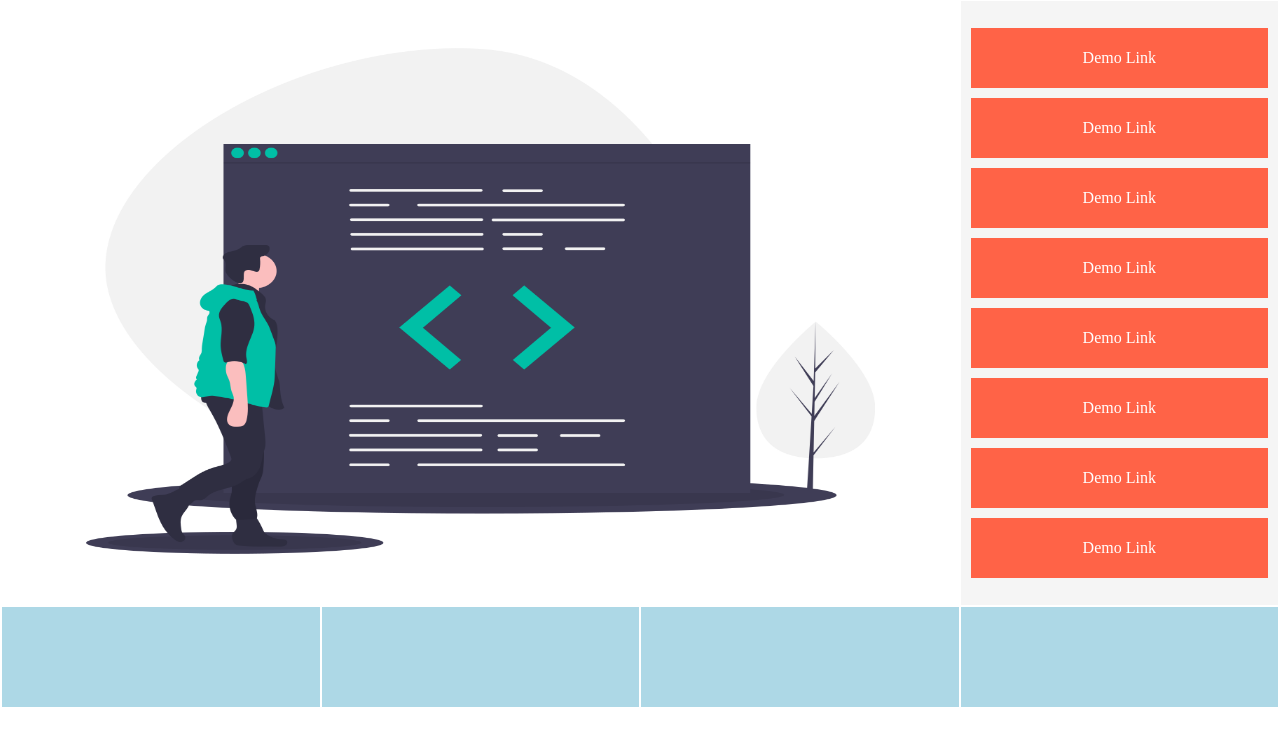
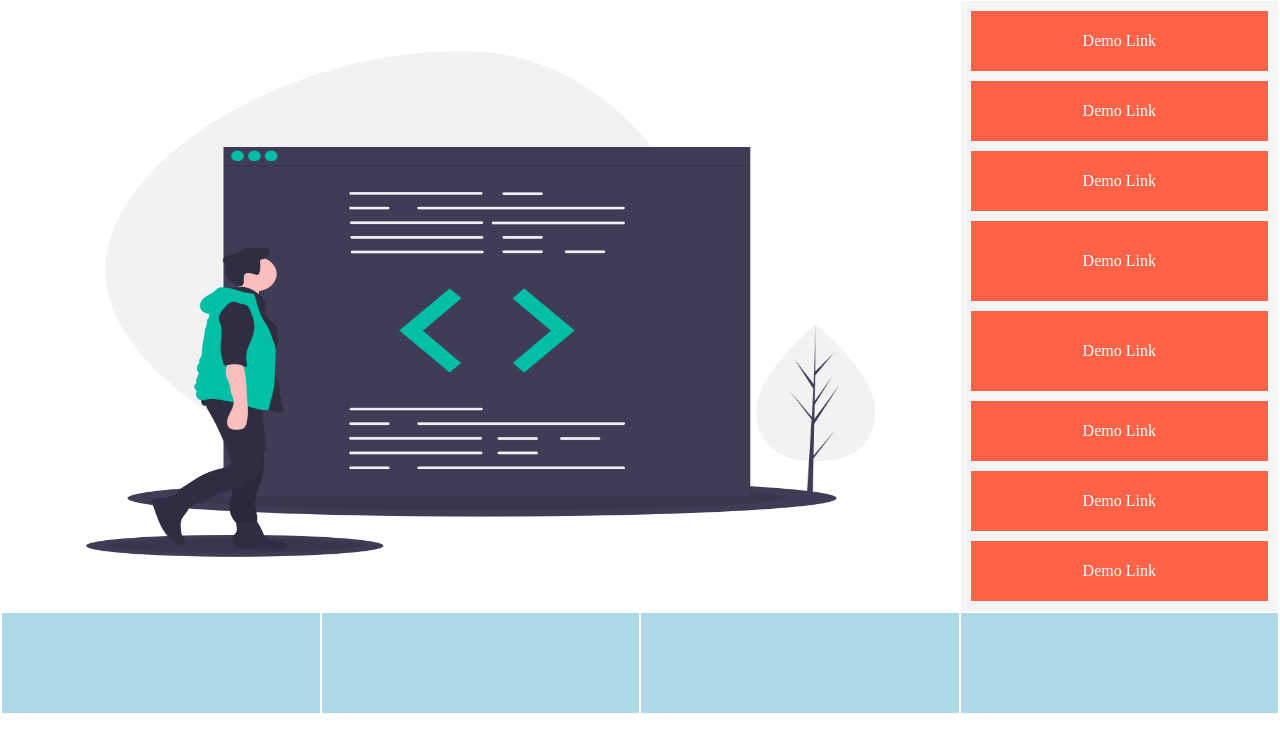
Before and after one commit to stackpunit/html-stack, a plain HTML site: page index.html in a window 1280 px wide. Shown: the part 117-868 px from the top of the page. Drawn offline with Linux system fonts and the light colour scheme.

Commit message:
Update index.html

```diff
--- a/index.html
+++ b/index.html
@@ -63,10 +63,10 @@
                         <td height="60px" bgcolor="tomato" align="center"><a href="">Demo Link</a></td>
                     </tr>
                     <tr>
-                        <td height="60px" bgcolor="tomato" align="center"><a href="">Demo Link</a></td>
+                        <td height="80px" bgcolor="tomato" align="center"><a href="">Demo Link</a></td>
                     </tr>
                     <tr>
-                        <td height="60px" bgcolor="tomato" align="center"><a href="">Demo Link</a></td>
+                        <td height="80px" bgcolor="tomato" align="center"><a href="">Demo Link</a></td>
                     </tr>
                     <tr>
                         <td height="60px" bgcolor="tomato" align="center"><a href="">Demo Link</a></td>
```
